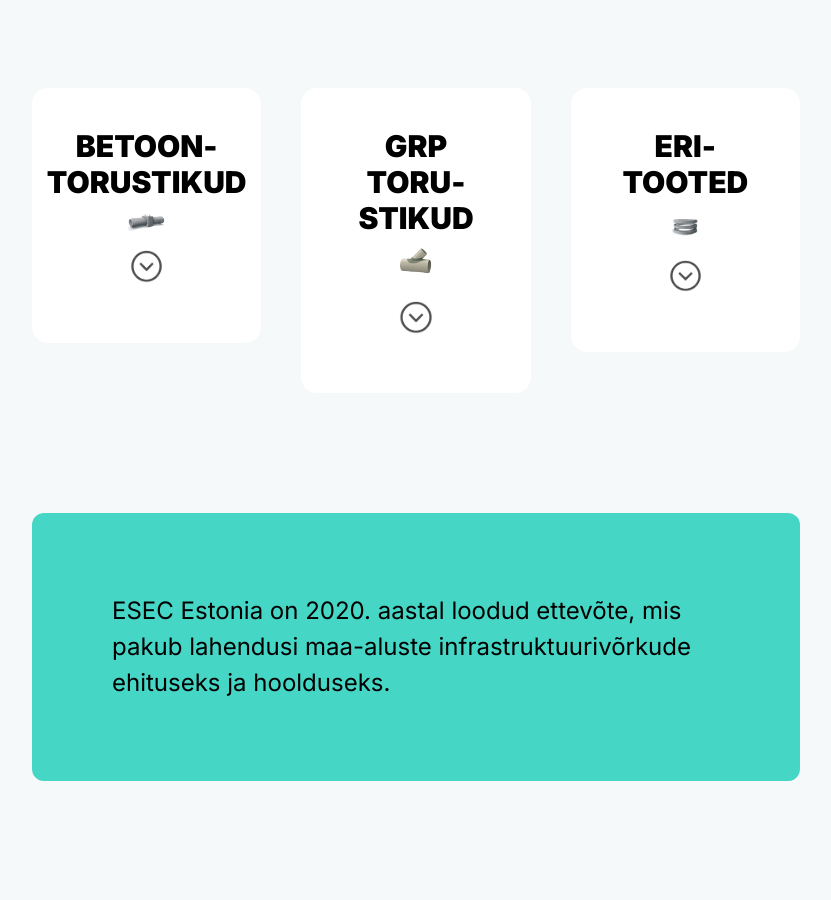
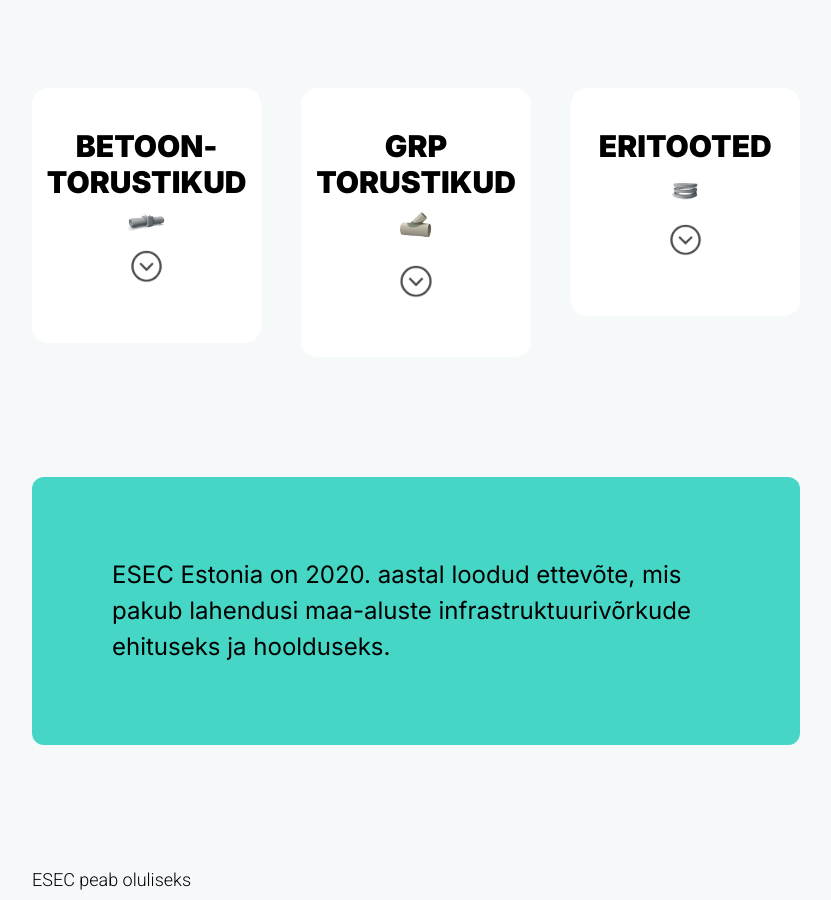
Before and after one commit to mikkpav/esec, a React (Vite) app: page / in a window 1280 px wide. Shown: the part 1540-2440 px from the top of the page, without its empty margins (224-1055 px from the left). Built offline with nearby package versions, Linux system fonts and the light colour scheme.

Commit message:
All hyphen fixes.

```diff
--- a/src/data/products.ts
+++ b/src/data/products.ts
@@ -55,7 +55,7 @@
         ]
     },
     {
-        title: 'GRP TORU\u00ADSTIKUD',
+        title: 'GRP TORUSTIKUD',
         description: 'ESEC on spetsialiseerunud GRP (klaasplast) toodete pakkumisele Eesti turul - lahendused survesüsteemidele ja kaevevabadele teenustele.',
         image: Wye,
         linkTitle: 'www.amiblu.com',
@@ -80,7 +80,7 @@
         ]
     },
     {
-        title: 'ERI\u00ADTOOTED',
+        title: 'ERITOOTED',
         description: 'Muud konkurentidelt üle varastatud ROI pumbad.',
         image: Rings,
         linkTitle: '',
```
